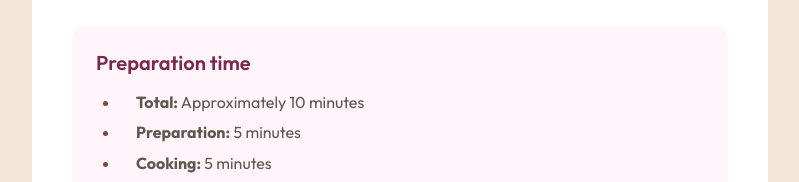
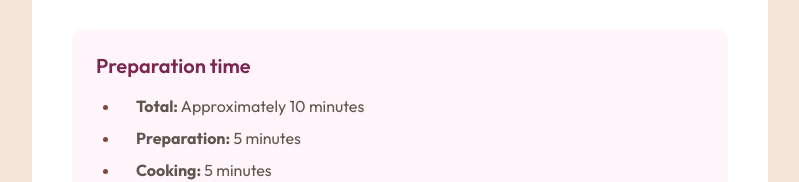
Before and after one commit to Scott1UP/recipe-page, a plain HTML site: page index.html in a window 1280 px wide. Shown: the part 619-801 px from the top of the page, without its empty margins (240-1039 px from the left). Drawn offline with Linux system fonts and the light colour scheme.

Commit message:
CSS tweaks.

```diff
--- a/styles.css
+++ b/styles.css
@@ -184,7 +184,7 @@ td.last {
     .recipe {
         width: 656px;
         margin-top: 7.5rem;
-        margin-bottom: 7.5rem;
+        margin-bottom: 8rem;
         border-radius: 1.5rem;
         padding: 2.5rem 2.5rem 0 2.5rem;
     }
@@ -205,6 +205,10 @@ td.last {
         font-size: 2.5rem;
     }
 
+    .body {
+        line-height: 1.5;
+    }
+
     .intro {
         margin-bottom: 2rem;
     }
```
